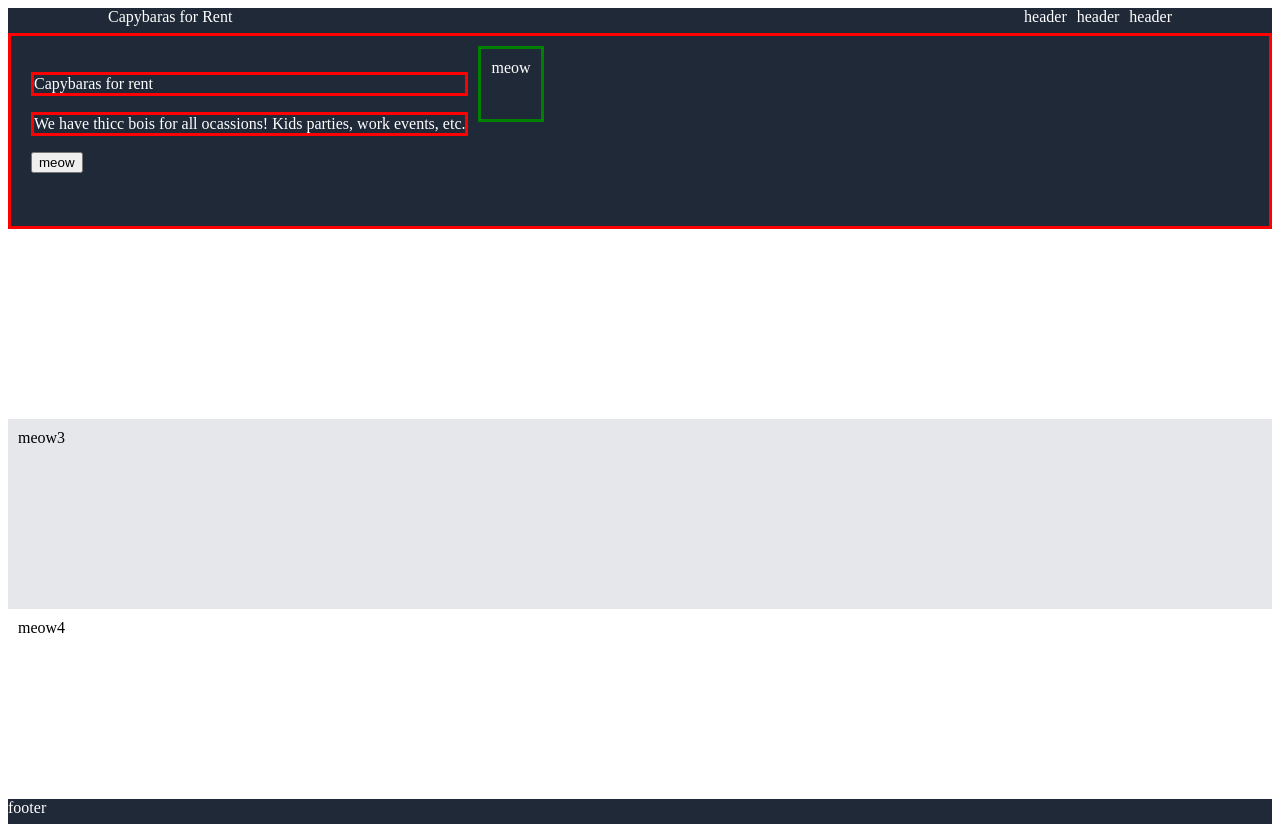
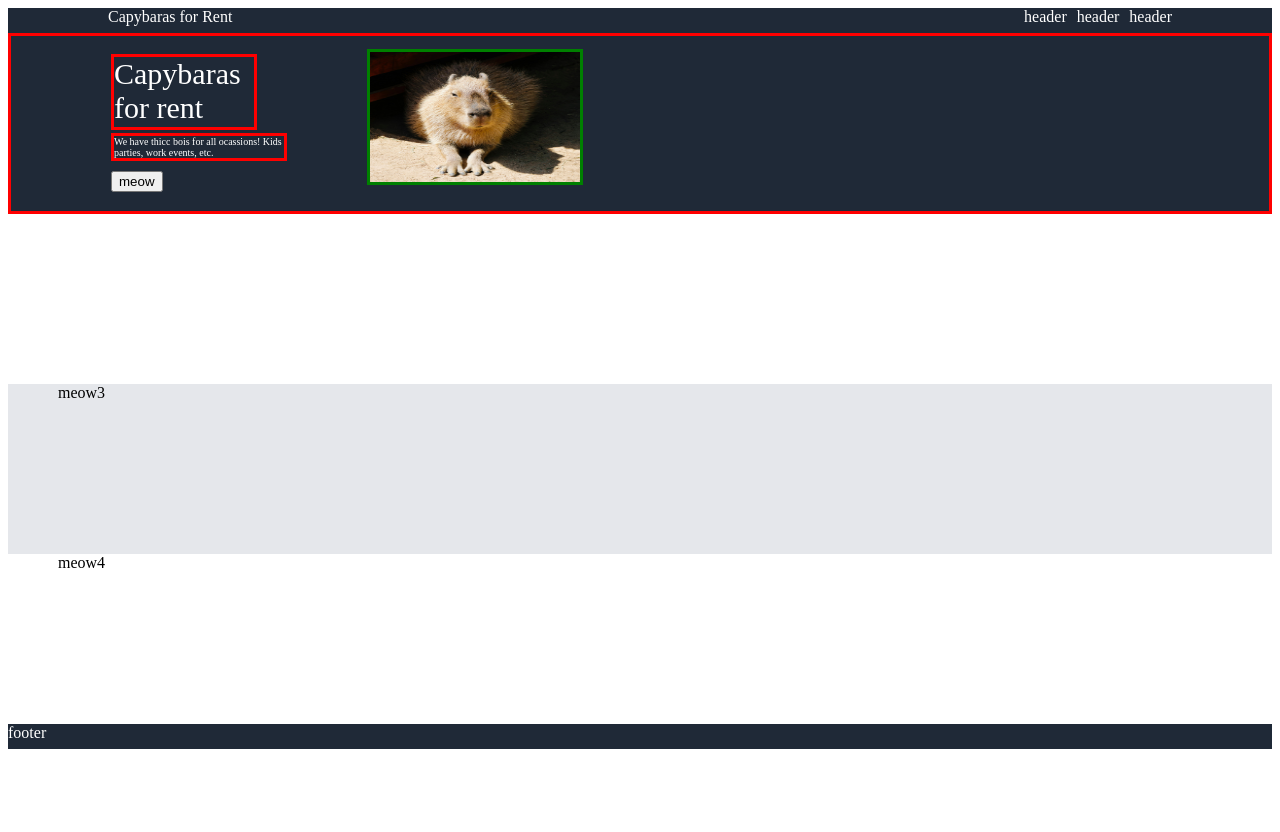
Before and after one commit to merxgrc/Landing_Page, a plain HTML site: page index.html in a window 1280 px wide. After the commit the page ends 800 px from the top, so only its background shows below. Drawn offline with Linux system fonts and the light colour scheme.

Commit message:
added image

```diff
--- a/index.html
+++ b/index.html
@@ -16,11 +16,11 @@
     <div class="main">
         <div class="one">
             <div class="oneone">
-                <p>Capybaras for rent</p>
-                <p>We have thicc bois for all ocassions! Kids parties, work events, etc.</p>
+                <p class="cap">Capybaras for rent</p>
+                <p class="thicc">We have thicc bois for all ocassions! Kids parties, work events, etc.</p>
                 <button>meow</button>
             </div>
-            <div class="onetwo">meow</div>
+            <img class="onetwo" src="images/pexels-zhu-yi-22208710-7492330.jpg"></img>
         </div>
         <div class="two"></div>
         <div class="three">meow3</div>
--- a/styles.css
+++ b/styles.css
@@ -1,6 +1,6 @@
 .main div{
     height: 170px;
-    padding: 10px;
+    padding-left: 50px;
 }
 
 .one {
@@ -8,16 +8,41 @@
     background-color: #1F2937;
     border: solid red;
     display: flex;
+    padding-top: 5px;
+}
+
+.one .oneone {
+    padding-left: 50px;
+    padding-bottom: 5px;
+    padding-top: 5px;
 }
 
 .one .oneone p{
     border: solid red;
+
+}
+
+.one .oneone .cap {
+    font-size: 30px;
+    height: 70px;
+    width: 140px;
+    margin-top: 0.5rem;
+    margin-bottom: 0.2rem;
+}
+
+.one .oneone .thicc {
+    font-size: 10px;
+    width: 170px;
+    margin-top: 0.1rem;
 }
 
 .one .onetwo {
     border: solid green;
     color: white;
-    height: 50px;
+    height: 130px;
+    width: 210px;
+    margin-left: 80px;
+    margin-top: 0.5rem;
 }
 
 .two {
```
Also changed, not shown: images/pexels-zhu-yi-22208710-7492330.jpg (added).
